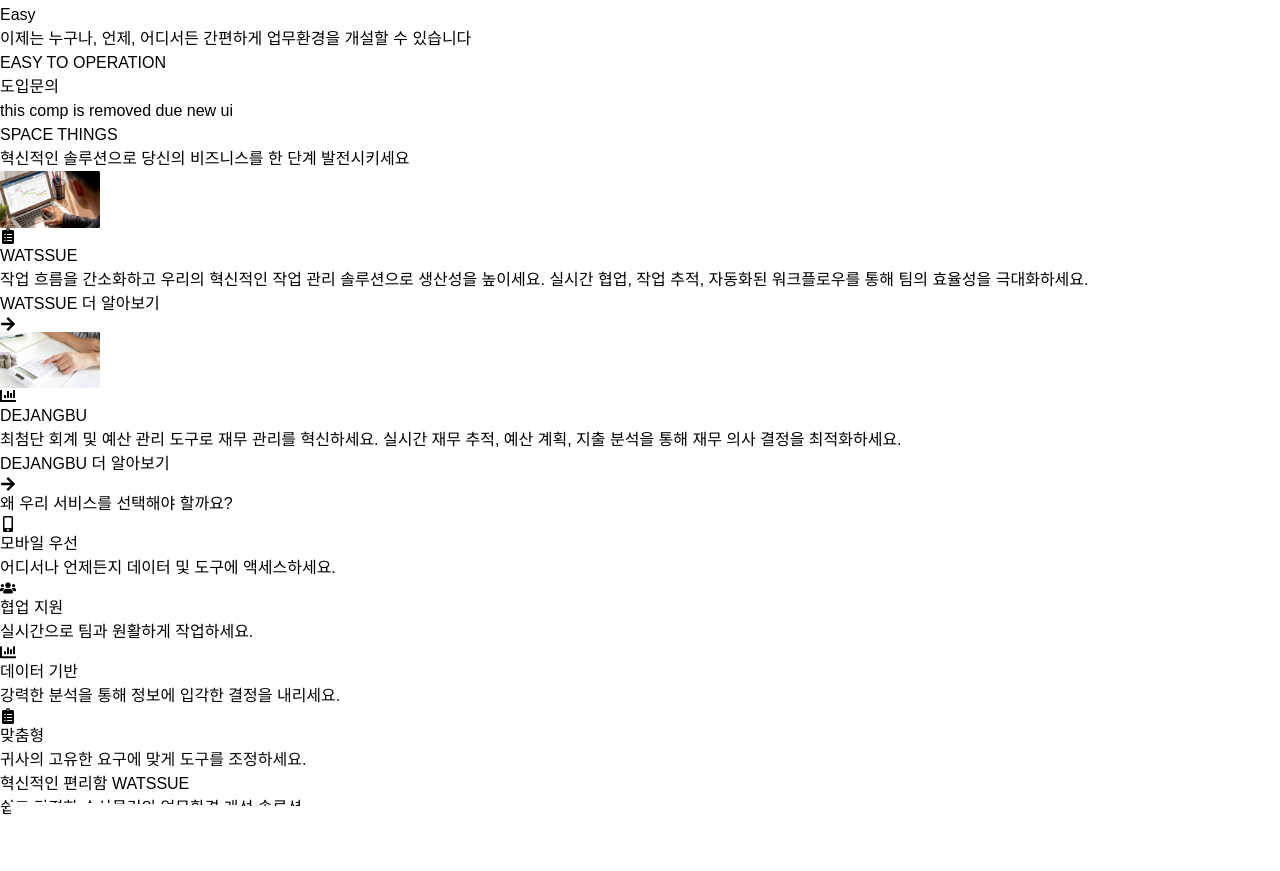
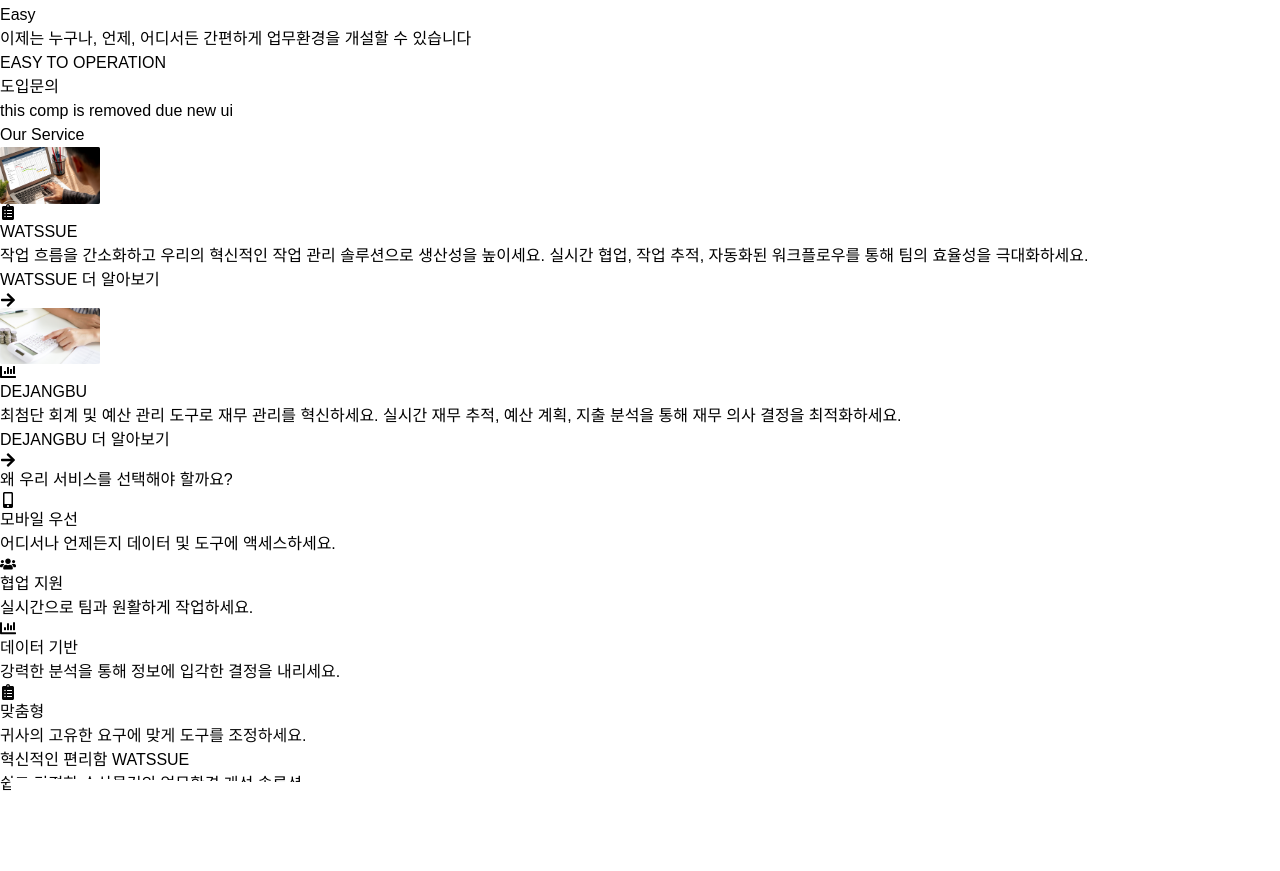
Before and after one commit to Souravhere/spacethings, a Next.js app: page / in a window 1280 px wide. Shown: the part 1650-2521 px from the top of the page. Built offline with nearby package versions, Linux system fonts and the light colour scheme; a web font is replaced by a local one.

Commit message:
our service comp updated

```diff
--- a/src/components/Servicespage.tsx
+++ b/src/components/Servicespage.tsx
@@ -80,11 +80,8 @@ export default function ServicesPage() {
           variants={itemVariants}
         >
           <h1 className="text-5xl font-bold text-gray-900 mb-4 font-sans">
-          SPACE THINGS
+          Our Service
           </h1>
-          <p className="text-xl text-gray-600 max-w-2xl mx-auto">
-            혁신적인 솔루션으로 당신의 비즈니스를 한 단계 발전시키세요
-          </p>
         </motion.div>
 
         <div className="grid grid-cols-1 md:grid-cols-2 gap-12 mb-20">
```
